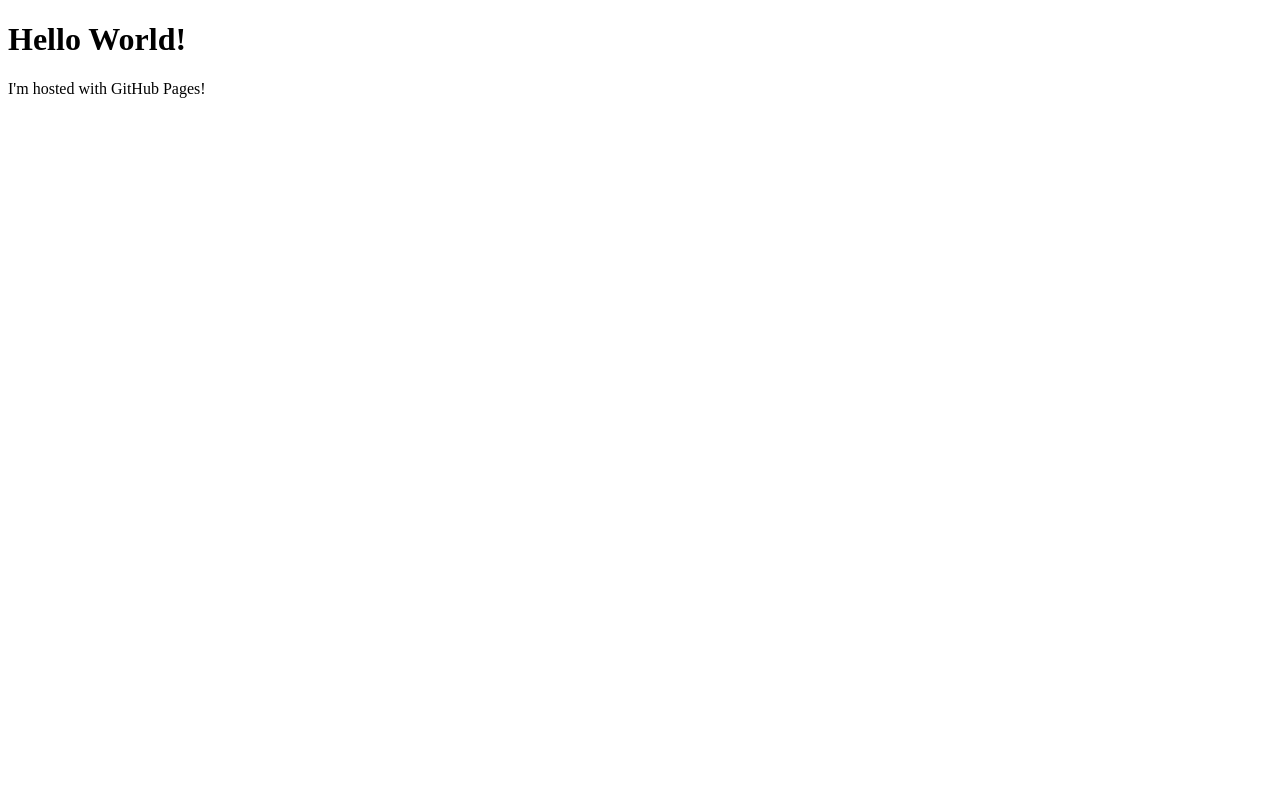
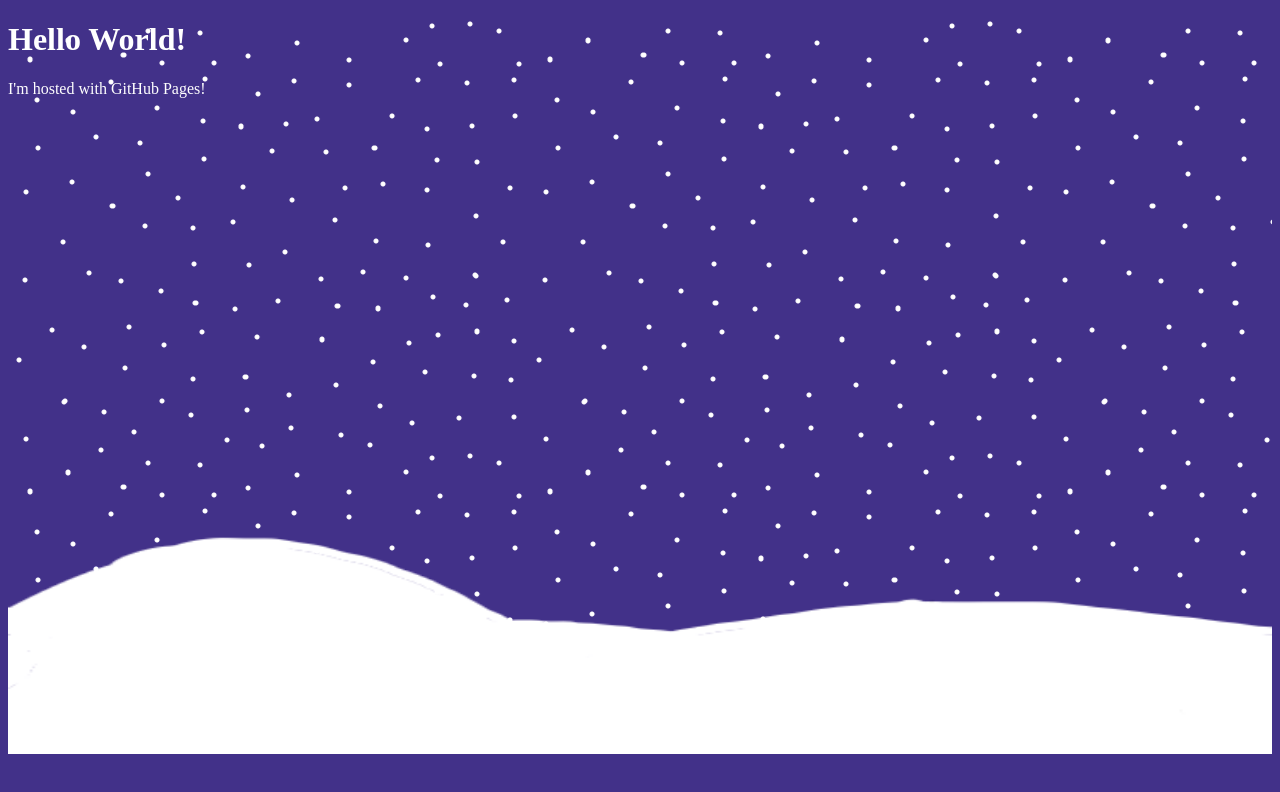
Before and after one commit to Maxim-nwb/Maxim-nwb.github.io, a plain HTML site: page index.html in a window 1280 px wide. Drawn offline with Linux system fonts and the light colour scheme.

Commit message:
small changes to try out css features

```diff
--- a/index.html
+++ b/index.html
@@ -1,7 +1,22 @@
 <!DOCTYPE html>
 <html>
+<head>
+    <meta charset="utf-8">
+    <title>Site business card</title>
+    <style>
+        @import url("snow.css");
+        body {
+            background: #423189;
+            color: #fff;
+        }
+    </style>
+</head>
 <body>
-    <h1>Hello World!</h1>
-    <p>I'm hosted with GitHub Pages!</p>
+    <div id="animate-area">
+        <h1>Hello World!</h1>
+        <p>I'm hosted with GitHub Pages!</p>
+        <img src="snowdrift.png"
+             width=100% height=640 alt="lorem">
+    </div>
 </body>
 </html>
--- /dev/null
+++ b/snow.css
@@ -0,0 +1,18 @@
+#animate-area {
+    width: 100%;
+    height: 730px;
+    background-image: url('snow.png');
+    background-position: 0px 0px;
+    background-repeat: repeat;
+    animation: animatedBackground 35s normal infinite;
+}
+
+@keyframes animatedBackground {
+    from {
+        background-position: 0 0;
+    }
+
+    to {
+        background-position: 0 100%;
+    }
+}
```
Also changed, not shown: snow.png (added), snowdrift.png (added), 1 other file.
